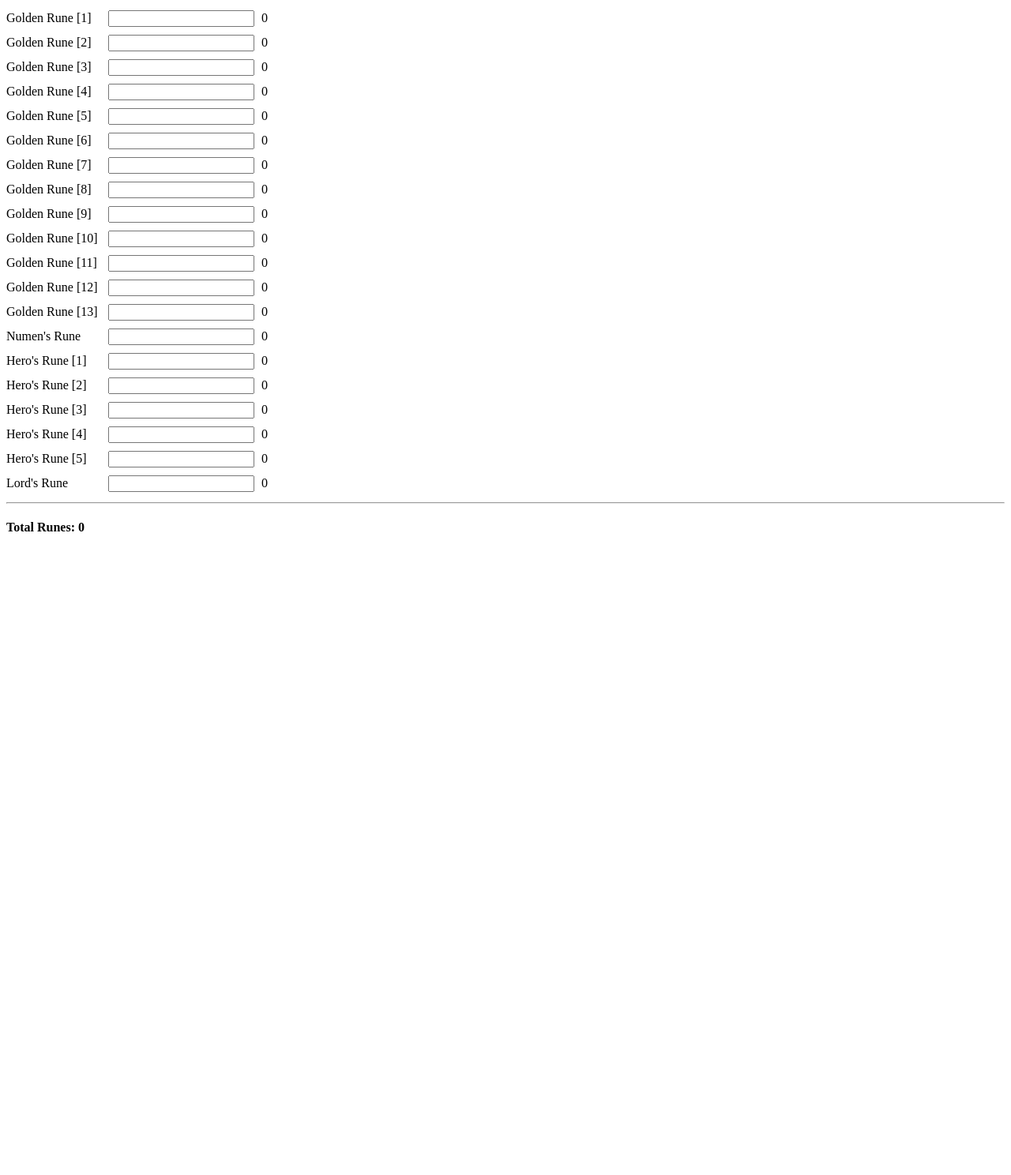
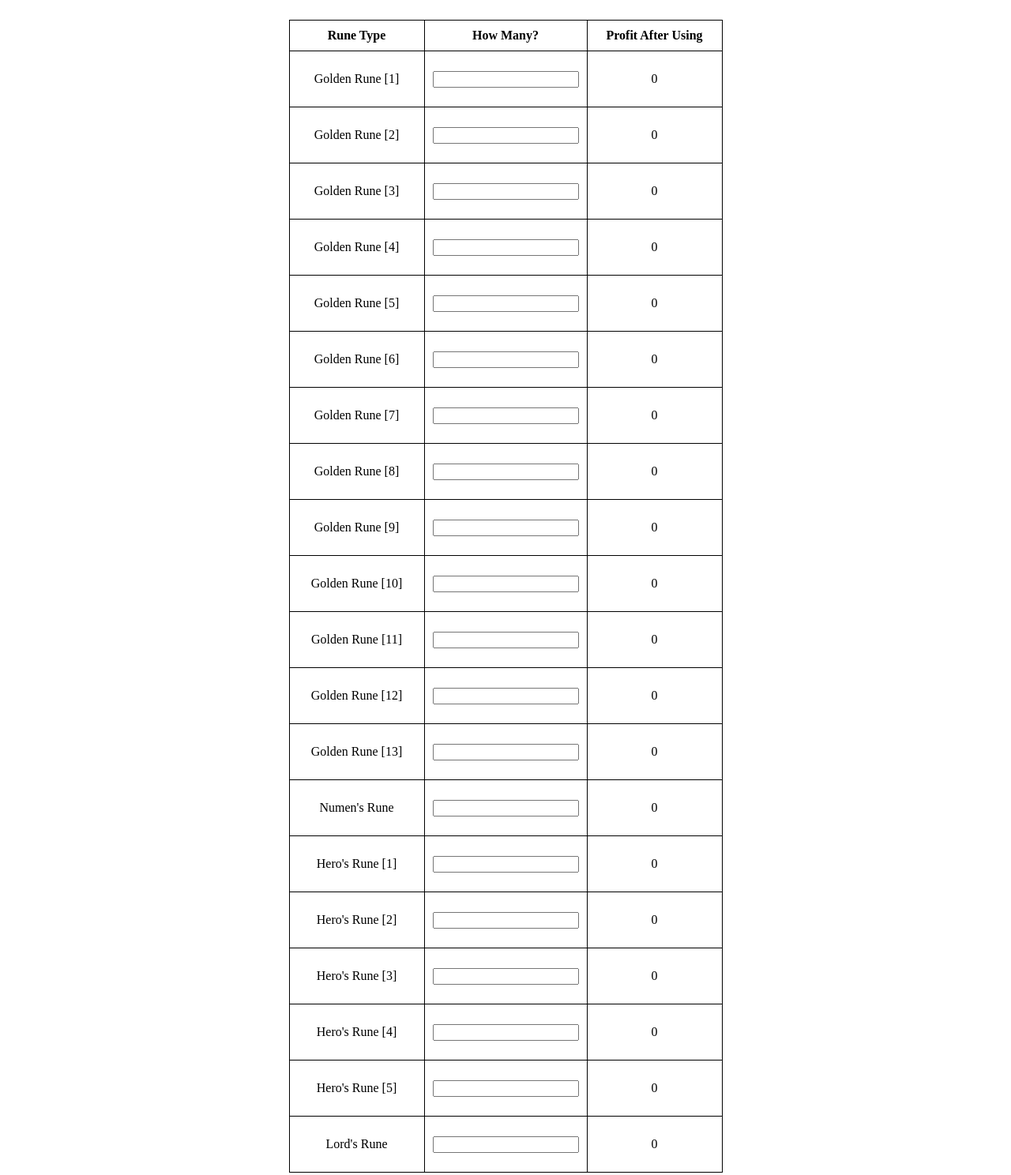
Before and after one commit to EzraOuellette/RuneCalculator, a plain HTML site: page index.html in a window 1280 px wide. Shown: the top 1488 px of the page at 79% size. Before the commit the page ends 800 px from the top, so only its background shows below. Drawn offline with Linux system fonts and the light colour scheme.

Commit message:
table-cleanup

```diff
--- a/index.html
+++ b/index.html
@@ -8,111 +8,250 @@
     <title>Document</title>
 </head>
 <body>
-    <span class="rune-input-forms">
+    <table class="center">
+        <tr>
+            <th>
+                Rune Type
+            </th>
+            <th>
+                How Many?
+            </th>
+            <th>
+                Profit After Using
+            </th>
+        </tr>
+        <tr>
+            <td>
                 <label for="goldenRune01">Golden Rune [1]</label>
+            </td>
+            <td>
                 <input type="text" name="" id="goldenRune01" oninput="totalRuneAmount()">
+            </td>
+            <td>
                 <p id="gr01">0</p>
-    </span>
-    <div class="rune-input-forms">
+            </td>
+        </tr>
+        <tr>
+            <td>
                 <label for="goldenRune02">Golden Rune [2]</label>
+            </td>
+            <td>
                 <input type="text" name="" id="goldenRune02" oninput="totalRuneAmount()">
+            </td>
+            <td>
                 <p id="gr02">0</p>
-    </div>
-    <div class="rune-input-forms">
+            </td>
+        </tr>
+        <tr>
+            <td>
                 <label for="goldenRune03">Golden Rune [3]</label>
+            </td>
+            <td>
                 <input type="text" name="" id="goldenRune03" oninput="totalRuneAmount()">
+            </td>
+            <td>
                 <p id="gr03">0</p>
-    </div>
-    <div class="rune-input-forms">
+            </td>
+        </tr>
+        <tr>
+            <td>
                 <label for="goldenRune04">Golden Rune [4]</label>
+            </td>
+            <td>
                 <input type="text" name="" id="goldenRune04" oninput="totalRuneAmount()">
+            </td>
+            <td>
                 <p id="gr04">0</p>
-    </div>
-    <div class="rune-input-forms">
+            </td>
+        </tr>
+        <tr>
+            <td>
                 <label for="goldenRune05">Golden Rune [5]</label>
+            </td>
+            <td>
                 <input type="text" name="" id="goldenRune05" oninput="totalRuneAmount()">
+            </td>
+            <td>
                 <p id="gr05">0</p>
-    </div>
-    <div class="rune-input-forms">
+            </td>
+        </tr>
+        <tr>
+            <td>
                 <label for="goldenRune06">Golden Rune [6]</label>
+            </td>
+            <td>
                 <input type="text" name="" id="goldenRune06" oninput="totalRuneAmount()">
+            </td>
+            <td>
                 <p id="gr06">0</p>
-    </div>
-    <div class="rune-input-forms">
+            </td>
+        </tr>
+        <tr>
+            <td>
                 <label for="goldenRune07">Golden Rune [7]</label>
+            </td>
+            <td>
                 <input type="text" name="" id="goldenRune07" oninput="totalRuneAmount()">
+            </td>
+            <td>
                 <p id="gr07">0</p>
-    </div>
-    <div class="rune-input-forms">
+            </td>
+        </tr>
+        <tr>
+            <td>
                 <label for="goldenRune08">Golden Rune [8]</label>
+            </td>
+            <td>
                 <input type="text" name="" id="goldenRune08" oninput="totalRuneAmount()">
+            </td>
+            <td>
                 <p id="gr08">0</p>
-    </div>
-    <div class="rune-input-forms">
+            </td>
+        </tr>
+        <tr>
+            <td>
                 <label for="goldenRune09">Golden Rune [9]</label>
+            </td>
+            <td>
                 <input type="text" name="" id="goldenRune09" oninput="totalRuneAmount()">
+            </td>
+            <td>
                 <p id="gr09">0</p>
-    </div>
-    <div class="rune-input-forms">
+            </td>
+        </tr>
+        <tr>
+            <td>
                 <label for="goldenRune10">Golden Rune [10]</label>
+            </td>
+            <td>
                 <input type="text" name="" id="goldenRune10" oninput="totalRuneAmount()">
+            </td>
+            <td>
                 <p id="gr10">0</p>
-    </div>
-    <div class="rune-input-forms">
+            </td>
+        </tr>
+        <tr>
+            <td>
                 <label for="goldenRune11">Golden Rune [11]</label>
+            </td>
+            <td>
                 <input type="text" name="" id="goldenRune11" oninput="totalRuneAmount()">
+            </td>
+            <td>
                 <p id="gr11">0</p>
-    </div>
-    <div class="rune-input-forms">
+            </td>
+        </tr>
+        <tr>
+            <td>
                 <label for="goldenRune12">Golden Rune [12]</label>
+            </td>
+            <td>
                 <input type="text" name="" id="goldenRune12" oninput="totalRuneAmount()">
+            </td>
+            <td>
                 <p id="gr12">0</p>
-    </div>
-    <div class="rune-input-forms">
+            </td>
+        </tr>
+        <tr>
+            <td>
                 <label for="goldenRune13">Golden Rune [13]</label>
+            </td>
+            <td>
                 <input type="text" name="" id="goldenRune13" oninput="totalRuneAmount()">
+            </td>
+            <td>
                 <p id="gr13">0</p>
-    </div>
-    <div class="rune-input-forms">
+            </td>
+        </tr>
+        <tr>
+            <td>
                 <label for="numenRune">Numen's Rune</label>
+            </td>
+            <td>
                 <input type="text" name="" id="numenRune" oninput="totalRuneAmount()">
+            </td>
+            <td>
                 <p id="nr">0</p>
-    </div>
-    <div class="rune-input-forms">
+            </td>
+        </tr>
+        <tr>
+            <td>
                 <label for="heroRune01">Hero's Rune [1]</label>
+            </td>
+            <td>
                 <input type="text" name="" id="heroRune01" oninput="totalRuneAmount()">
+
+            </td>
+            <td>
                 <p id="hr01">0</p>
-    </div>
-    <div class="rune-input-forms">
+
+            </td>
+        </tr>
+        <tr>
+            <td>
                 <label for="heroRune02">Hero's Rune [2]</label>
+            </td>
+            <td>
                 <input type="text" name="" id="heroRune02" oninput="totalRuneAmount()">
+
+            </td>
+            <td>
                 <p id="hr02">0</p>
-    </div>
-    <div class="rune-input-forms">
+
+            </td>
+        </tr>
+        <tr>
+            <td>
                 <label for="heroRune03">Hero's Rune [3]</label>
+            </td>
+            <td>
                 <input type="text" name="" id="heroRune03" oninput="totalRuneAmount()">
+            </td>
+            <td>
                 <p id="hr03">0</p>
-    </div>
-    <div class="rune-input-forms">
+            </td>
+        </tr>
+        <tr>
+            <td>
                 <label for="heroRune04">Hero's Rune [4]</label>
+            </td>
+            <td>
                 <input type="text" name="" id="heroRune04" oninput="totalRuneAmount()">
+            </td>
+            <td>
                 <p id="hr04">0</p>
-    </div>
-    <div class="rune-input-forms">
+            </td>
+        </tr>
+        <tr>
+            <td>
                 <label for="heroRune05">Hero's Rune [5]</label>
+            </td>
+            <td>
                 <input type="text" name="" id="heroRune05" oninput="totalRuneAmount()">
+
+            </td>
+            <td>
                 <p id="hr05">0</p>
-    </div>
-    <div class="rune-input-forms">
+
+            </td>
+        </tr>
+        <tr>
+            <td>
                 <label for="lordRune">Lord's Rune</label>
+            </td>
+            <td>
                 <input type="text" name="" id="lordRune" oninput="totalRuneAmount()">
+            </td>
+            <td>
                 <p id="lr">0</p>
-    </div>
-
+            </td>
+        </tr>
+    </table>
 
     <hr>
 
-    <h4>Total Runes: <span id="totalRunes">0</span></h4>
+    <h4 class="total">Total Runes: <span id="totalRunes">0</span></h4>
+
     <script src="app.js"></script>
 </body>
 </html>
--- a/styles.css
+++ b/styles.css
@@ -1,22 +1,21 @@
-/* body {
-  text-align: center;
-
-} */
-
-label {
-  display: inline-block;
-  /* clear: left; */
-  width: 120px;
-  /* text-align: right; */
+.center {
+  margin-left: auto;
+  margin-right: auto;
 }
 
-input {
-  display: inline-block;
-  margin: 5px;
+table, th, td {
+  border: 1px solid;
+  border-collapse: collapse;
+  margin: 25px;
 }
 
-p {
-  padding: 0;
-  margin: 0;
-  display: inline-block;
+th, td {
+  width: 150px;
+  text-align: center;
+  padding: 10px;
 }
+
+.total {
+  margin: 25px;
+  text-align: center;
+}
```
Lines whose indentation alone changed are shown as unchanged.
